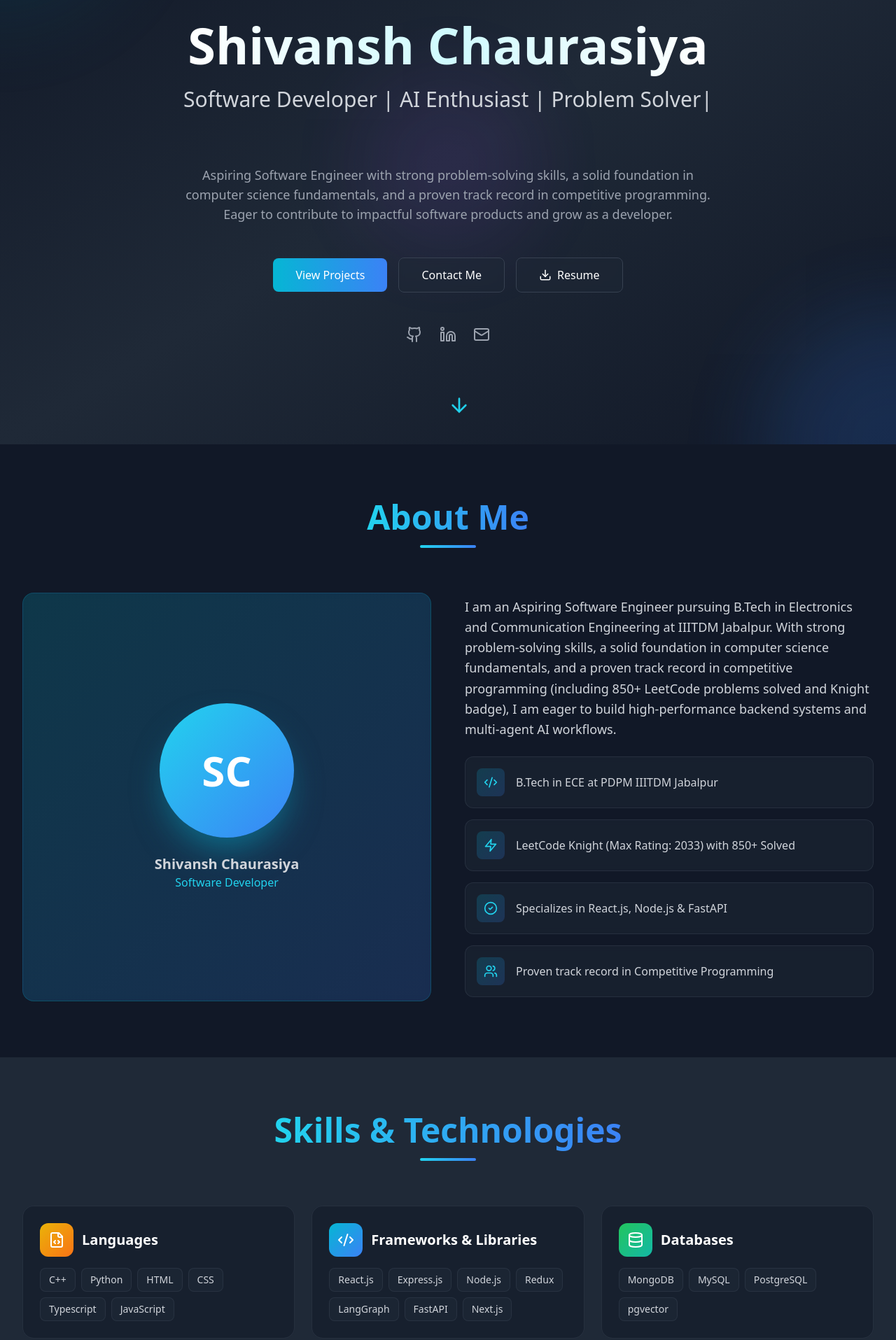
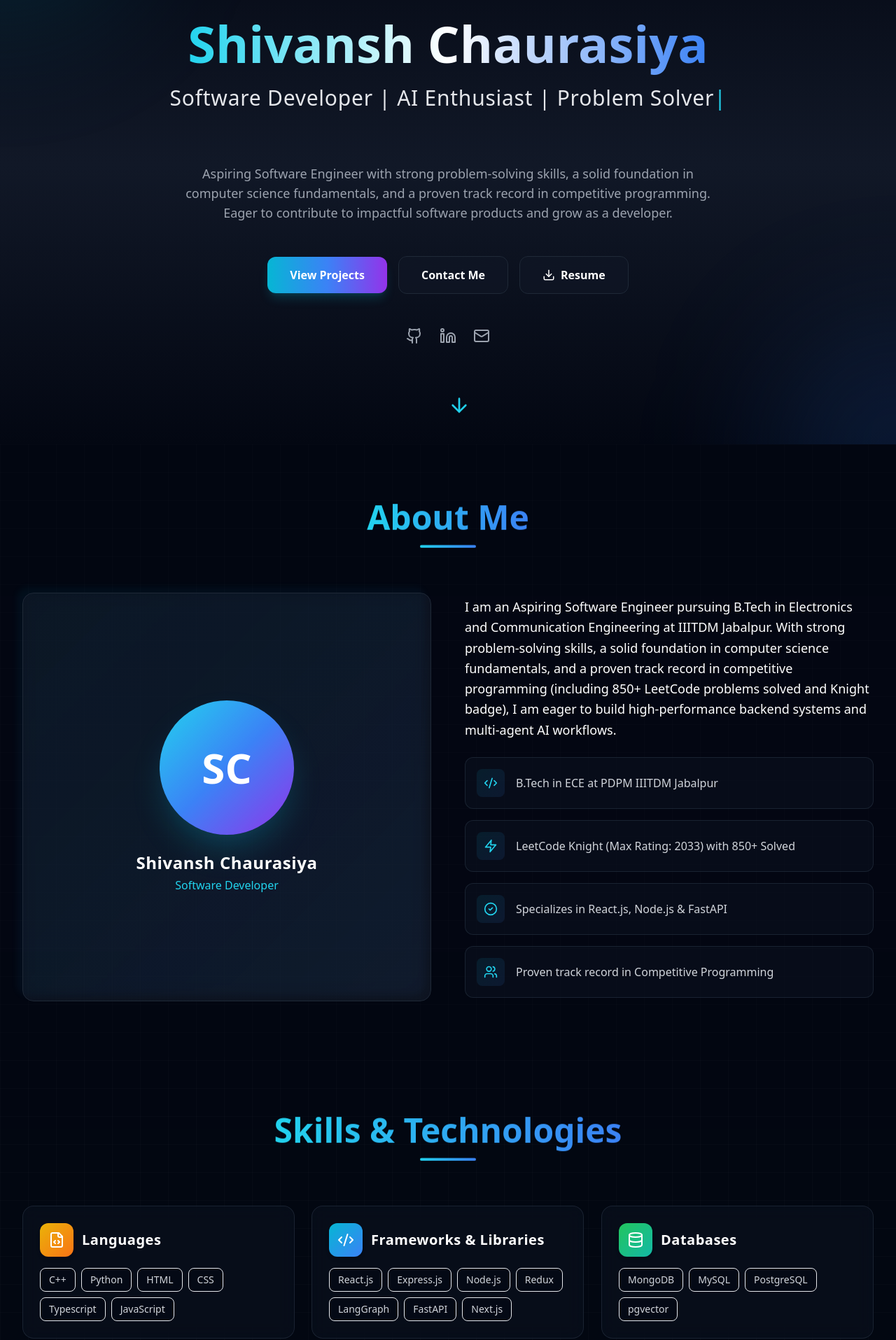
Before and after one commit to shivanshc21/Portfolio, a React (Vite) app: page / in a window 1280 px wide. Shown: the part 165-2080 px from the top of the page at 70% size. Built offline with nearby package versions, Linux system fonts and the light colour scheme.

Commit message:
feat: initialize portfolio components, layout, and style structure

```diff
--- a/src/App.tsx
+++ b/src/App.tsx
@@ -1,3 +1,4 @@
+import { useState, useEffect } from 'react';
 import Navbar from './components/Navbar';
 import Hero from './components/Hero';
 import About from './components/About';
@@ -9,8 +10,66 @@ import Contact from './components/Contact';
 import Footer from './components/Footer';
 
 function App() {
+  const [scrollProgress, setScrollProgress] = useState(0);
+
+  useEffect(() => {
+    // Scroll progress indicator
+    const handleScroll = () => {
+      const totalHeight = document.documentElement.scrollHeight - window.innerHeight;
+      if (totalHeight > 0) {
+        const progress = (window.scrollY / totalHeight) * 100;
+        setScrollProgress(progress);
+      }
+    };
+
+    // Spotlight mouse glow effect
+    const handleMouseMove = (e: MouseEvent) => {
+      const x = (e.clientX / window.innerWidth) * 100;
+      const y = (e.clientY / window.innerHeight) * 100;
+      document.documentElement.style.setProperty('--mouse-x', `${x}%`);
+      document.documentElement.style.setProperty('--mouse-y', `${y}%`);
+    };
+
+    // Scroll reveal observer
+    const observer = new IntersectionObserver(
+      (entries) => {
+        entries.forEach((entry) => {
+          if (entry.isIntersecting) {
+            entry.target.classList.add('active');
+          }
+        });
+      },
+      { threshold: 0.05, rootMargin: '0px 0px -50px 0px' }
+    );
+
+    // Observe all components with reveal animation class
+    const revealElements = document.querySelectorAll(
+      '.reveal-on-scroll, .reveal-left, .reveal-right, .reveal-scale'
+    );
+    revealElements.forEach((el) => observer.observe(el));
+
+    window.addEventListener('scroll', handleScroll);
+    window.addEventListener('mousemove', handleMouseMove);
+
+    return () => {
+      window.removeEventListener('scroll', handleScroll);
+      window.removeEventListener('mousemove', handleMouseMove);
+      observer.disconnect();
+    };
+  }, []);
+
   return (
-    <div className="min-h-screen bg-gray-900">
+    <div className="min-h-screen bg-gray-950 text-white relative overflow-hidden bg-grid-pattern selection:bg-cyan-500/30 selection:text-cyan-200">
+      {/* Dynamic Scroll Progress Bar */}
+      <div
+        className="fixed top-0 left-0 h-1 bg-gradient-to-r from-cyan-400 via-blue-500 to-purple-600 z-50 transition-all duration-75"
+        style={{ width: `${scrollProgress}%` }}
+      />
+
+      {/* Interactive Spotlight Cursor Backdrop */}
+      <div className="fixed inset-0 pointer-events-none z-0 bg-[radial-gradient(circle_at_var(--mouse-x,_50%)_var(--mouse-y,_50%),_rgba(6,_182,_212,_0.1)_0%,_transparent_50%)]" />
+
+      <div className="relative z-10">
         <Navbar />
         <Hero />
         <About />
@@ -21,6 +80,7 @@ function App() {
         <Contact />
         <Footer />
       </div>
+    </div>
   );
 }
 
--- a/src/components/About.tsx
+++ b/src/components/About.tsx
@@ -10,9 +10,9 @@ const About = () => {
   ];
 
   return (
-    <section id="about" className="py-20 bg-gray-900">
+    <section id="about" className="py-20 bg-gray-950/40 relative z-10">
       <div className="max-w-7xl mx-auto px-4 sm:px-6 lg:px-8">
-        <div className="text-center mb-16">
+        <div className="text-center mb-16 reveal-on-scroll">
           <h2 className="text-4xl sm:text-5xl font-bold mb-4">
             <span className="bg-gradient-to-r from-cyan-400 to-blue-500 bg-clip-text text-transparent">
               About Me
@@ -22,23 +22,23 @@ const About = () => {
         </div>
 
         <div className="grid md:grid-cols-2 gap-12 items-center">
-          <div className="relative">
-            <div className="aspect-square rounded-2xl bg-gradient-to-br from-cyan-500/20 to-blue-500/20 backdrop-blur-sm border border-cyan-500/20 p-8 flex items-center justify-center">
+          <div className="relative reveal-left">
+            <div className="aspect-square rounded-2xl bg-gradient-to-br from-gray-900/60 to-gray-800/40 backdrop-blur-md border border-gray-800 hover:border-cyan-500/50 p-8 flex items-center justify-center transition-all duration-500 hover:scale-[1.01] hover:shadow-2xl hover:shadow-cyan-500/5 group">
               <div className="text-center">
-                <div className="w-48 h-48 mx-auto mb-6 rounded-full bg-gradient-to-br from-cyan-400 to-blue-500 flex items-center justify-center text-6xl font-bold text-white shadow-2xl shadow-cyan-500/50">
+                <div className="w-48 h-48 mx-auto mb-6 rounded-full bg-gradient-to-br from-cyan-400 via-blue-500 to-purple-600 flex items-center justify-center text-6xl font-bold text-white shadow-2xl shadow-cyan-500/30 group-hover:scale-105 transition-all duration-500">
                   SC
                 </div>
-                <p className="text-xl text-gray-300 font-semibold">
+                <p className="text-2xl text-white font-bold tracking-wide">
                   {portfolioData.personal.name}
                 </p>
-                <p className="text-cyan-400">Software Developer</p>
+                <p className="text-cyan-400 font-medium mt-1">Software Developer</p>
               </div>
             </div>
-            <div className="absolute -z-10 top-4 left-4 w-full h-full rounded-2xl bg-gradient-to-br from-cyan-500/10 to-blue-500/10"></div>
+            <div className="absolute -z-10 -top-2 -left-2 w-full h-full rounded-2xl bg-gradient-to-br from-cyan-500/5 to-blue-500/5 blur-sm"></div>
           </div>
 
-          <div className="space-y-6">
-            <p className="text-gray-300 text-lg leading-relaxed">
+          <div className="space-y-6 reveal-right">
+            <p className="text-gray-350 text-lg leading-relaxed font-light">
               {portfolioData.about.description}
             </p>
 
@@ -48,12 +48,12 @@ const About = () => {
                 return (
                   <div
                     key={index}
-                    className="flex items-start gap-4 p-4 rounded-xl bg-gray-800/50 backdrop-blur-sm border border-gray-700/50 hover:border-cyan-500/50 transition-all hover:scale-105 group"
+                    className="flex items-start gap-4 p-4 rounded-xl bg-gray-900/40 backdrop-blur-md border border-gray-800/80 hover:border-cyan-500/40 hover:bg-gray-850/40 hover:-translate-y-0.5 transition-all duration-300 group"
                   >
-                    <div className="flex-shrink-0 w-10 h-10 rounded-lg bg-gradient-to-br from-cyan-500/20 to-blue-500/20 flex items-center justify-center group-hover:from-cyan-500/30 group-hover:to-blue-500/30 transition-all">
+                    <div className="flex-shrink-0 w-10 h-10 rounded-lg bg-gradient-to-br from-cyan-500/10 to-blue-500/10 flex items-center justify-center group-hover:from-cyan-500/20 group-hover:to-blue-500/20 transition-all">
                       <Icon className="text-cyan-400" size={20} />
                     </div>
-                    <p className="text-gray-300 pt-2">{item.text}</p>
+                    <p className="text-gray-300 font-normal pt-2">{item.text}</p>
                   </div>
                 );
               })}
--- a/src/components/Hero.tsx
+++ b/src/components/Hero.tsx
@@ -31,32 +31,32 @@ const Hero = () => {
   return (
     <section
       id="home"
-      className="min-h-screen flex items-center justify-center relative overflow-hidden bg-gradient-to-br from-gray-900 via-gray-800 to-gray-900"
+      className="min-h-screen flex items-center justify-center relative overflow-hidden bg-gradient-to-b from-gray-950 via-gray-900 to-gray-950"
     >
-      <div className="absolute inset-0 overflow-hidden">
-        <div className="absolute w-96 h-96 -top-48 -left-48 bg-cyan-500/20 rounded-full blur-3xl animate-pulse"></div>
-        <div className="absolute w-96 h-96 -bottom-48 -right-48 bg-blue-500/20 rounded-full blur-3xl animate-pulse delay-700"></div>
-        <div className="absolute w-64 h-64 top-1/2 left-1/2 transform -translate-x-1/2 -translate-y-1/2 bg-purple-500/10 rounded-full blur-3xl animate-pulse delay-1000"></div>
+      <div className="absolute inset-0 overflow-hidden pointer-events-none">
+        <div className="absolute w-96 h-96 -top-48 -left-48 bg-cyan-500/15 rounded-full blur-[100px] animate-float"></div>
+        <div className="absolute w-96 h-96 -bottom-48 -right-48 bg-blue-500/15 rounded-full blur-[100px] animate-float-delayed"></div>
+        <div className="absolute w-72 h-72 top-1/2 left-1/2 transform -translate-x-1/2 -translate-y-1/2 bg-purple-500/8 rounded-full blur-[100px] animate-pulse-slow"></div>
       </div>
 
       <div className="max-w-7xl mx-auto px-4 sm:px-6 lg:px-8 relative z-10">
         <div className="text-center">
           <div className="mb-6 animate-fade-in">
-            <p className="text-cyan-400 text-sm sm:text-base font-medium mb-2 tracking-wider">
+            <p className="text-cyan-400 text-sm sm:text-base font-semibold mb-2 tracking-widest uppercase">
               WELCOME TO MY PORTFOLIO
             </p>
           </div>
 
           <h1 className="text-5xl sm:text-6xl lg:text-7xl font-bold mb-6 animate-fade-in-up">
-            <span className="bg-gradient-to-r from-white via-cyan-100 to-white bg-clip-text text-transparent">
+            <span className="bg-gradient-to-r from-cyan-400 via-white to-blue-500 bg-clip-text text-transparent">
               {portfolioData.personal.name}
             </span>
           </h1>
 
           <div className="h-16 sm:h-20 mb-8 animate-fade-in-up delay-200">
-            <p className="text-xl sm:text-2xl lg:text-3xl text-gray-300 font-light">
+            <p className="text-xl sm:text-2xl lg:text-3xl text-gray-200 font-light tracking-wide">
               {typedText}
-              <span className="animate-blink">|</span>
+              <span className="animate-blink text-cyan-400">|</span>
             </p>
           </div>
 
@@ -67,20 +67,20 @@ const Hero = () => {
           <div className="flex flex-wrap items-center justify-center gap-4 mb-12 animate-fade-in-up delay-400">
             <button
               onClick={scrollToProjects}
-              className="px-8 py-3 bg-gradient-to-r from-cyan-500 to-blue-500 text-white rounded-lg font-medium hover:shadow-lg hover:shadow-cyan-500/50 transition-all hover:scale-105"
+              className="px-8 py-3.5 bg-gradient-to-r from-cyan-500 via-blue-500 to-purple-600 text-white rounded-xl font-semibold shadow-lg shadow-cyan-500/20 hover:shadow-cyan-500/40 hover:-translate-y-0.5 active:translate-y-0 transition-all duration-300"
             >
               View Projects
             </button>
             <button
               onClick={scrollToContact}
-              className="px-8 py-3 bg-gray-800/50 backdrop-blur-sm text-white rounded-lg font-medium border border-gray-700 hover:border-cyan-500 hover:shadow-lg hover:shadow-cyan-500/30 transition-all hover:scale-105"
+              className="px-8 py-3.5 bg-gray-900/60 backdrop-blur-md text-white rounded-xl font-semibold border border-gray-800 hover:border-cyan-500/80 hover:bg-gray-800/40 hover:-translate-y-0.5 active:translate-y-0 transition-all duration-300"
             >
               Contact Me
             </button>
             <a
               href="/resume.pdf"
               download="Shivansh_Chaurasiya_Resume.pdf"
-              className="px-8 py-3 bg-gray-800/50 backdrop-blur-sm text-white rounded-lg font-medium border border-gray-700 hover:border-cyan-500 hover:shadow-lg hover:shadow-cyan-500/30 transition-all hover:scale-105 flex items-center gap-2"
+              className="px-8 py-3.5 bg-gray-900/60 backdrop-blur-md text-white rounded-xl font-semibold border border-gray-800 hover:border-cyan-500/80 hover:bg-gray-800/40 hover:-translate-y-0.5 active:translate-y-0 transition-all duration-300 flex items-center gap-2"
             >
               <Download size={18} />
               Resume
--- a/src/components/Skills.tsx
+++ b/src/components/Skills.tsx
@@ -54,9 +54,9 @@ const Skills = () => {
   ];
 
   return (
-    <section id="skills" className="py-20 bg-gray-800">
+    <section id="skills" className="py-20 bg-gray-950/20 relative z-10">
       <div className="max-w-7xl mx-auto px-4 sm:px-6 lg:px-8">
-        <div className="text-center mb-16">
+        <div className="text-center mb-16 reveal-on-scroll">
           <h2 className="text-4xl sm:text-5xl font-bold mb-4">
             <span className="bg-gradient-to-r from-cyan-400 to-blue-500 bg-clip-text text-transparent">
               Skills & Technologies
@@ -71,19 +71,19 @@ const Skills = () => {
             return (
               <div
                 key={idx}
-                className="group p-6 rounded-2xl bg-gray-900/50 backdrop-blur-sm border border-gray-700/50 hover:border-cyan-500/50 transition-all hover:scale-105 hover:shadow-xl hover:shadow-cyan-500/10"
+                className="group p-6 rounded-2xl bg-gray-900/40 backdrop-blur-md border border-gray-800/80 hover:border-cyan-500/35 hover:-translate-y-1 transition-all duration-300 hover:shadow-xl hover:shadow-cyan-500/5 reveal-scale"
               >
                 <div className="flex items-center gap-3 mb-4">
-                  <div className={`w-12 h-12 rounded-xl bg-gradient-to-br ${category.gradient} flex items-center justify-center group-hover:scale-110 transition-transform`}>
+                  <div className={`w-12 h-12 rounded-xl bg-gradient-to-br ${category.gradient} flex items-center justify-center group-hover:scale-110 group-hover:rotate-3 transition-all duration-300 shadow-md`}>
                     <Icon className="text-white" size={24} />
                   </div>
-                  <h3 className="text-xl font-bold text-white">{category.title}</h3>
+                  <h3 className="text-xl font-bold text-white tracking-wide">{category.title}</h3>
                 </div>
                 <div className="flex flex-wrap gap-2">
                   {category.skills.map((skill, skillIdx) => (
                     <span
                       key={skillIdx}
-                      className="px-3 py-1.5 text-sm bg-gray-800/70 text-gray-300 rounded-lg border border-gray-700/50 hover:border-cyan-500/50 hover:text-cyan-400 transition-all"
+                      className="px-3 py-1.5 text-sm bg-gray-950/50 text-gray-300 rounded-lg border border-gray-850 hover:border-cyan-500/40 hover:text-cyan-400 hover:bg-cyan-500/5 transition-all duration-300 hover:scale-105 transform cursor-default"
                     >
                       {skill}
                     </span>
--- a/src/index.css
+++ b/src/index.css
@@ -77,4 +77,107 @@
       opacity: 0;
     }
   }
+
+  /* Custom Scrollbar */
+  ::-webkit-scrollbar {
+    width: 10px;
+  }
+  ::-webkit-scrollbar-track {
+    background: #0b0f19;
+  }
+  ::-webkit-scrollbar-thumb {
+    background: #1e293b;
+    border-radius: 9999px;
+    border: 2px solid #0b0f19;
+  }
+  ::-webkit-scrollbar-thumb:hover {
+    background: #06b6d4;
+  }
+
+  /* Scroll Reveal Classes */
+  .reveal-on-scroll {
+    opacity: 0;
+    transform: translateY(30px);
+    transition: opacity 0.8s cubic-bezier(0.16, 1, 0.3, 1), transform 0.8s cubic-bezier(0.16, 1, 0.3, 1);
+    will-change: opacity, transform;
+  }
+
+  .reveal-left {
+    opacity: 0;
+    transform: translateX(-40px);
+    transition: opacity 0.8s cubic-bezier(0.16, 1, 0.3, 1), transform 0.8s cubic-bezier(0.16, 1, 0.3, 1);
+    will-change: opacity, transform;
+  }
+
+  .reveal-right {
+    opacity: 0;
+    transform: translateX(40px);
+    transition: opacity 0.8s cubic-bezier(0.16, 1, 0.3, 1), transform 0.8s cubic-bezier(0.16, 1, 0.3, 1);
+    will-change: opacity, transform;
+  }
+
+  .reveal-scale {
+    opacity: 0;
+    transform: scale(0.95);
+    transition: opacity 0.8s cubic-bezier(0.16, 1, 0.3, 1), transform 0.8s cubic-bezier(0.16, 1, 0.3, 1);
+    will-change: opacity, transform;
+  }
+
+  .reveal-on-scroll.active,
+  .reveal-left.active,
+  .reveal-right.active,
+  .reveal-scale.active {
+    opacity: 1;
+    transform: none;
+  }
+
+  /* Floating Animation Keyframes */
+  .animate-float {
+    animation: float 8s ease-in-out infinite;
+  }
+
+  .animate-float-delayed {
+    animation: float-delayed 10s ease-in-out infinite;
+  }
+
+  .animate-pulse-slow {
+    animation: pulse-slow 12s ease-in-out infinite;
+  }
+
+  @keyframes float {
+    0%, 100% {
+      transform: translateY(0) scale(1);
+    }
+    50% {
+      transform: translateY(-20px) scale(1.03);
+    }
+  }
+
+  @keyframes float-delayed {
+    0%, 100% {
+      transform: translateY(0) scale(1);
+    }
+    50% {
+      transform: translateY(20px) translateX(10px) scale(0.97);
+    }
+  }
+
+  @keyframes pulse-slow {
+    0%, 100% {
+      opacity: 0.15;
+      transform: scale(1);
+    }
+    50% {
+      opacity: 0.3;
+      transform: scale(1.1);
+    }
+  }
+
+  /* Grid Background Overlay */
+  .bg-grid-pattern {
+    background-size: 40px 40px;
+    background-image:
+      linear-gradient(to right, rgba(255, 255, 255, 0.02) 1px, transparent 1px),
+      linear-gradient(to bottom, rgba(255, 255, 255, 0.02) 1px, transparent 1px);
+  }
 }
```
Also changed, not shown: src/components/Achievements.tsx (+8 -8 lines), src/components/Contact.tsx (+22 -22 lines), src/components/Experience.tsx (+18 -18 lines), src/components/Projects.tsx (+18 -16 lines). Lines whose indentation alone changed are shown as unchanged.
